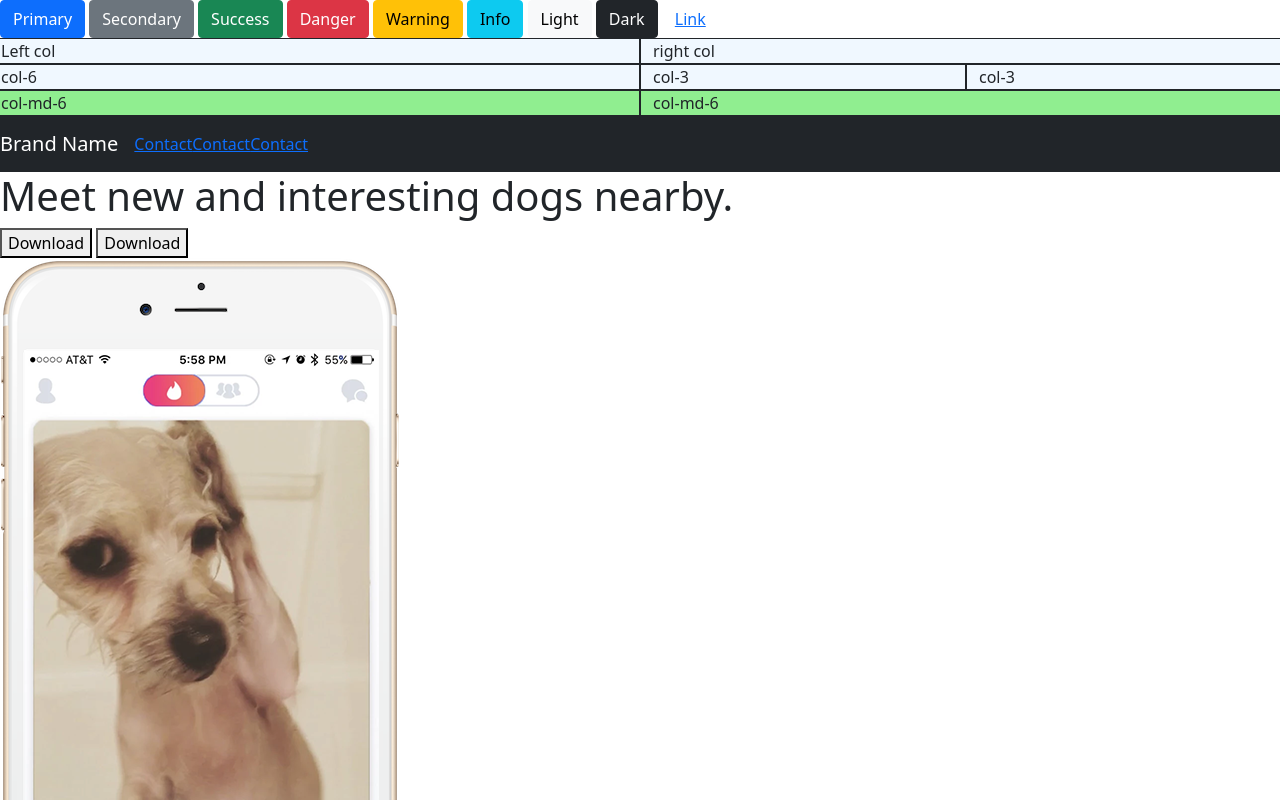
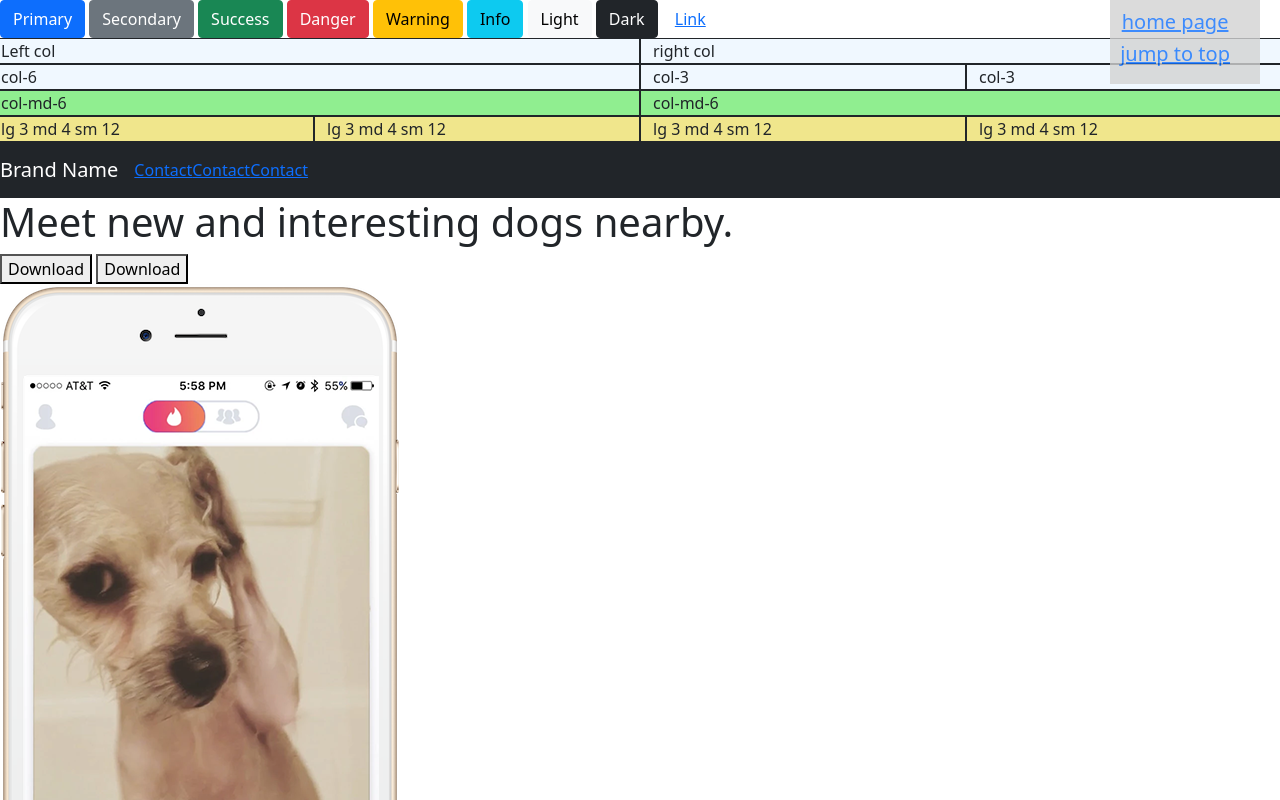
Before and after one commit to zachinjapan/udemy-code-diary, a plain HTML site: page bootstrap.html in a window 1280 px wide. Shown: the top 800 px of the page. Drawn offline with nearby package versions, Linux system fonts and the light colour scheme.

Commit message:
add bootstrap navigation bar
added a navigation bar to bootstrap. I also did some light editing on the other files

```diff
--- a/bootstrap.html
+++ b/bootstrap.html
@@ -5,7 +5,7 @@
     <meta charset="UTF-8">
     <meta http-equiv="X-UA-Compatible" content="IE=edge">
     <meta name="viewport" content="width=device-width, initial-scale=1.0">
-    <title>TinDog</title>
+    <title>bootstrap</title>
     <!-- bootstrap links -->
     <!-- it's a cdn or content delivery network (content that is hosted in many places around the world to incrase speed when accesing the files) -->
     <link href="https://cdn.jsdelivr.net/npm/bootstrap@5.0.1/dist/css/bootstrap.min.css" rel="stylesheet"
@@ -16,15 +16,42 @@
     <!-- no need to write css code -->
     <!-- it uses pre-made classes to style element -->
     <!-- also affects all default stying like <h1> etc... -->
-    <!-- you can refernece the code using a link or download the file and refrence that file (tends to be slower) -->
+    <!-- you can refernece the code using a link or download the file and then reference that file (tends to be slower) -->
 
     <!----------------------------------------------->
     <!-- wire frame -->
-    <!-- scetch out the website -->
+    <!-- sketch out the website -->
     <!-- https://sneakpeekit.com -->
     </head>
 
+
     <body>
+        <!-- fixed-header -->
+        <div id="top-of-page"></div>
+        <header class="fixed-header">
+
+            <a href="index.html">
+                <h5> home page </h5>
+            </a>
+
+            <a href="#top-of-page">
+                <h5>jump to top</h5>
+            </a>
+
+            <style>
+                .fixed-header {
+                    text-align: center;
+                    position: fixed;
+                    right: 20px;
+                    background-color: lightgray;
+                    padding: 10px 30px 10px 10px;
+                    opacity: 0.8;
+                    text-decoration: solid;
+
+
+                }
+            </style>
+        </header>
         <!--  color themes -->
 
         <button type="button" class="btn btn-primary">Primary</button>
@@ -63,11 +90,18 @@
             <div class="col-md-6" style="background-color:lightgreen; border: 1px solid;">col-md-6</div>
             <div class="col-md-6" style="background-color:lightgreen; border: 1px solid;">col-md-6</div>
             <!-- 6 sizing from medium sized browsers upwards (smartphone would be two 12s) -->
-
+        </div>
+        <div class="row">
+            <div class="col-lg-3 col-md-4 col-sm-12" style="background-color:khaki; border: 1px solid;">lg 3 md 4 sm 12</div>
+            <div class="col-lg-3 col-md-4 col-sm-12" style="background-color:khaki; border: 1px solid;">lg 3 md 4 sm 12</div>
+            <div class="col-lg-3 col-md-4 col-sm-12" style="background-color:khaki; border: 1px solid;">lg 3 md 4 sm 12</div>
+            <!-- last col-sm-12 is unecessary -->
+            <div class="col-lg-3 col-md-4" style="background-color:khaki; border: 1px solid;">lg 3 md 4 sm 12</div>
+        </div>
             <!----------------------------------------------->
 
 
-            <!-- tindog site -->
+            <!-- Udemy "tindog" site -->
         <section id="title">
 
             <!-- Nav Bar -->
```
Also changed, not shown: html-and-css.html (+8 -10 lines), README.md.
